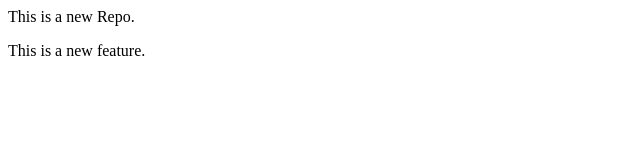
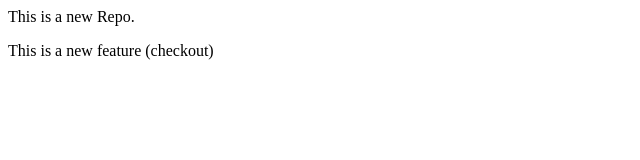
Before and after one commit to jenitsutaria/localrepository, a plain HTML site: page index.html in a window 1280 px wide. Shown: the full height of the page, 0-640 px from the left. Drawn offline with Linux system fonts and the light colour scheme.

Commit message:
Something

```diff
--- a/index.html
+++ b/index.html
@@ -1,2 +1,2 @@
 <p>This is a new Repo.</p>
-<p>This is a new feature.</p>
+<p>This is a new feature (checkout)</p>
```
